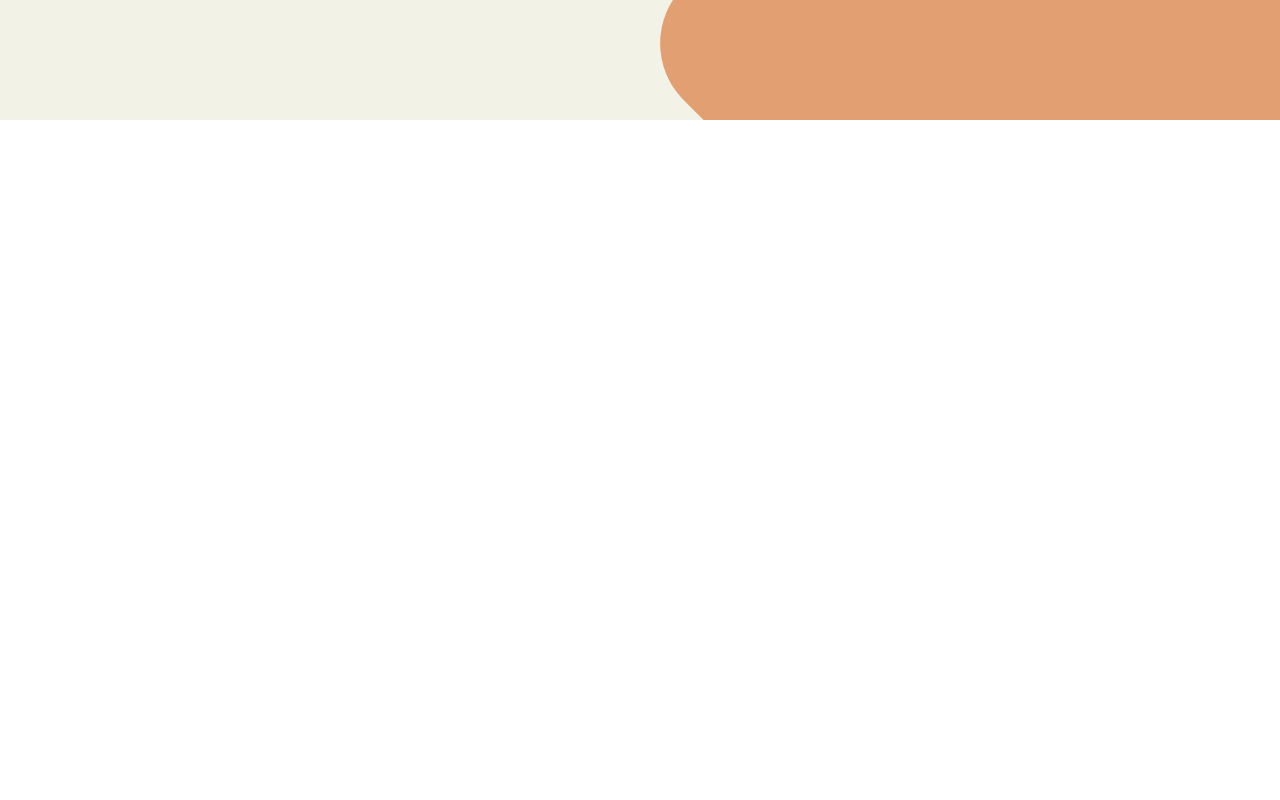
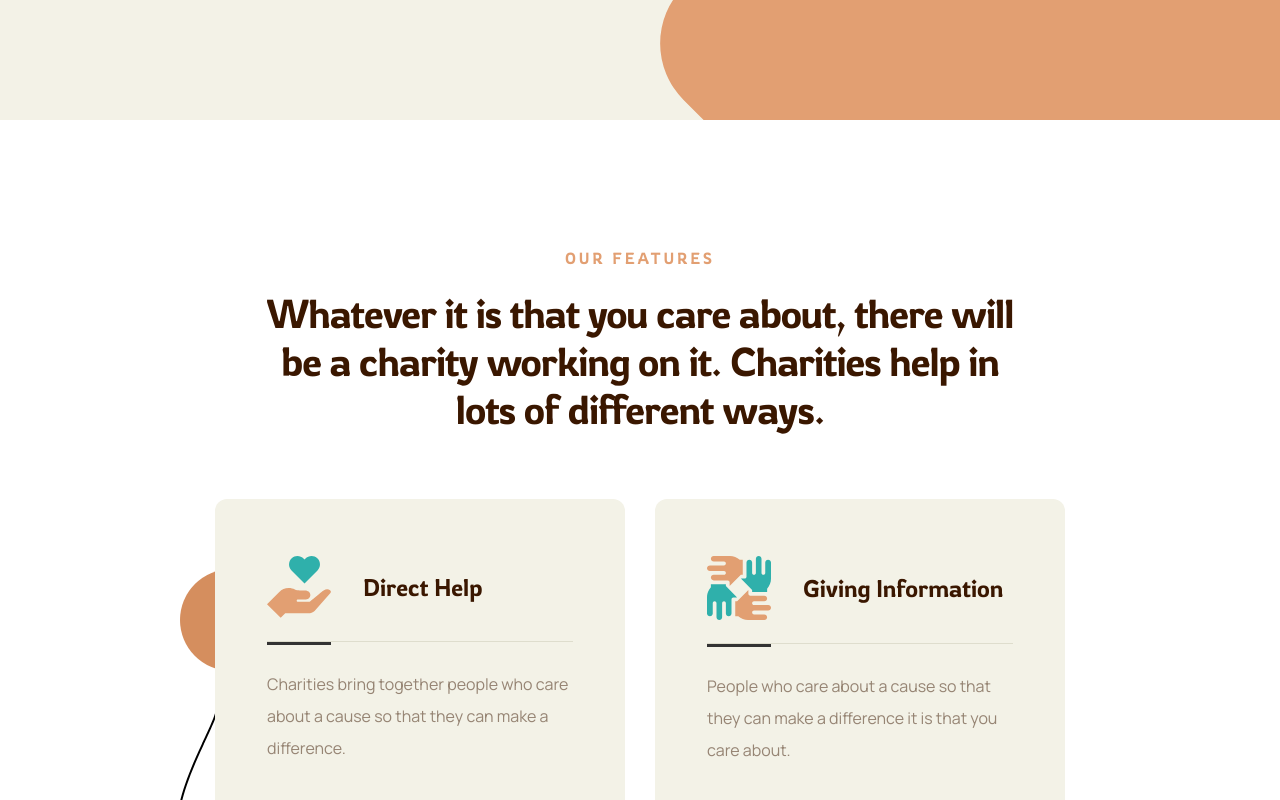
Before and after one commit to JamesGlik/CHARITY, a Next.js app in the folder my-app/: page / in a window 1280 px wide. Shown: the part 680-1480 px from the top of the page. Before the commit the page ends 800 px from the top, so only its background shows below. Built offline with nearby package versions, Linux system fonts and the light colour scheme.

Commit message:
Update index.tsx
fixed components bug

```diff
--- a/my-app/pages/index.tsx
+++ b/my-app/pages/index.tsx
@@ -19,7 +19,7 @@ const index = () => {
   return (
     <div className="m-auto w-full font-rowdies">
       <Header />
-      {/* <FeaturesSection />
+      <FeaturesSection />
       <Example />
       <AboutSection />
       <ServicesSection />
@@ -31,7 +31,7 @@ const index = () => {
       <LatestArticles/>
       <CharitySection />
       <ContactInfoSection />
-      <FooterWrapper /> */}
+      <FooterWrapper />
     </div>
   );
 };
```
